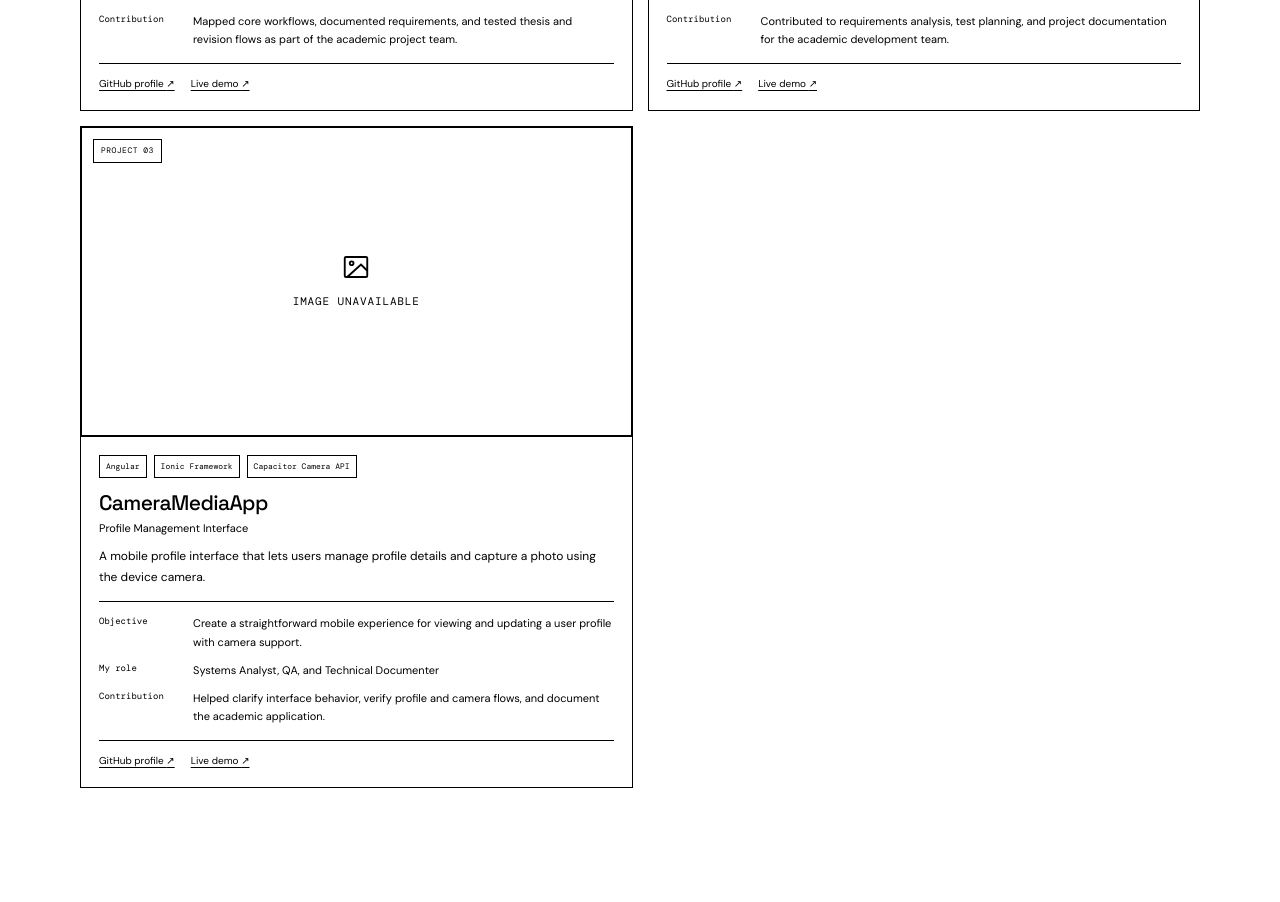
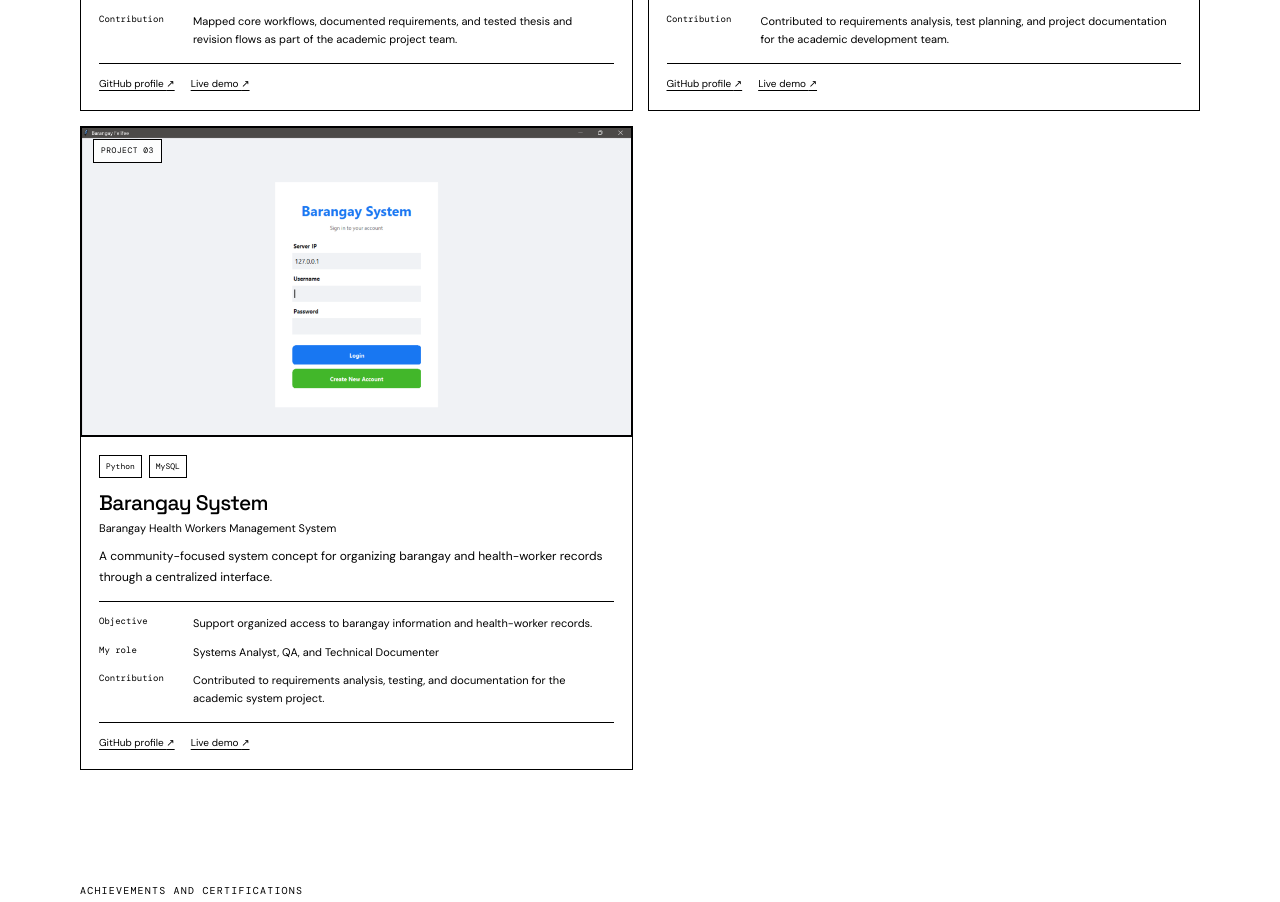
Before and after one commit to malvenn/felipe-portfolio, a React (Vite) app: page / in a window 1280 px wide. Shown: the part 3300-4202 px from the top of the page. Built offline with nearby package versions, Linux system fonts and the light colour scheme.

Commit message:
feat: implement ITWS06 personal portfolio rubrics

```diff
--- a/src/App.css
+++ b/src/App.css
@@ -125,9 +125,7 @@ button:focus-visible, a:focus-visible, input:focus-visible, textarea:focus-visib
 .project-card:hover { transform: translateY(-3px); background: #000; color: #fff; }
 .project-img-container { position: relative; display: grid; width: 100%; aspect-ratio: 16 / 9; min-height: 0; place-items: center; overflow: hidden; border-bottom: 1px solid #000; background: #fff; }
 .project-card:hover .project-img-container { border-bottom-color: #fff; }
-.project-img { position: absolute; inset: 0; display: block; width: 100%; height: 100%; object-fit: cover; object-position: top; }
-.project-img-fallback { display: flex; width: 100%; height: 100%; min-height: 150px; flex-direction: column; align-items: center; justify-content: center; gap: 10px; padding: 35px 20px; border: 1px solid #000; aspect-ratio: 16 / 9; background: #fff; color: #000; font-family: var(--mono); font-size: 11px; letter-spacing: .08em; text-align: center; text-transform: uppercase; }
-.project-img-fallback svg { width: 30px; height: 30px; }
+.project-img { position: absolute; inset: 0; object-position: top; }
 .visual-label { position: absolute; top: 12px; left: 12px; z-index: 2; padding: 4px 7px; border: 1px solid #000; border-radius: 0; background: rgba(255,255,255,.82); color: #000; font-family: var(--mono); font-size: 8px; letter-spacing: .06em; backdrop-filter: blur(10px); }
 .project-info { display: flex; flex: 1; flex-direction: column; padding: 18px; }
 .project-stack { margin-bottom: 11px; }
@@ -216,7 +214,6 @@ button:focus-visible, a:focus-visible, input:focus-visible, textarea:focus-visib
   .experience-type { grid-column: 2; justify-self: start; }
   .experience-card h3 { font-size: 16px; }
   .projects-grid { grid-template-columns: 1fr; gap: 12px; }
-  .project-img-fallback { min-height: 0; }
   .project-info { padding: 16px; }
   .project-card h3 { font-size: 20px; }
   .certs-grid { grid-template-columns: 1fr; gap: 9px; }
--- a/src/App.jsx
+++ b/src/App.jsx
@@ -25,7 +25,7 @@ export default function App() {
       role: "Systems Analyst, QA, and Technical Documenter",
       impact: "Mapped core workflows, documented requirements, and tested thesis and revision flows as part of the academic project team.",
       image: "/trackademiass.png",
-      visualLabel: "TrackAdemia project preview",
+      imageAlt: "TrackAdemia application screenshot",
       repository: "https://github.com/felipeplado21-jpg",
       liveSite: "#contact",
     },
@@ -38,20 +38,21 @@ export default function App() {
       objective: "Keep inventory data structured and make item information easier to record, find, and maintain.",
       role: "Systems Analyst, QA, and Technical Documenter",
       impact: "Contributed to requirements analysis, test planning, and project documentation for the academic development team.",
-      visualLabel: "Inventory Management System screenshot placeholder",
+      imageAlt: "Inventory Management System screenshot",
       repository: "https://github.com/felipeplado21-jpg",
       liveSite: "#contact",
     },
     {
       id: 3,
-      title: "CameraMediaApp",
-      subtitle: "Profile Management Interface",
-      stack: ["Angular", "Ionic Framework", "Capacitor Camera API"],
-      description: "A mobile profile interface that lets users manage profile details and capture a photo using the device camera.",
-      objective: "Create a straightforward mobile experience for viewing and updating a user profile with camera support.",
+      title: "Barangay System",
+      subtitle: "Barangay Health Workers Management System",
+      stack: ["Python", "MySQL"],
+      description: "A community-focused system concept for organizing barangay and health-worker records through a centralized interface.",
+      objective: "Support organized access to barangay information and health-worker records.",
       role: "Systems Analyst, QA, and Technical Documenter",
-      impact: "Helped clarify interface behavior, verify profile and camera flows, and document the academic application.",
-      visualLabel: "CameraMediaApp mobile screenshot placeholder",
+      impact: "Contributed to requirements analysis, testing, and documentation for the academic system project.",
+      image: "/brgy.jpg.png",
+      imageAlt: "Barangay System",
       repository: "https://github.com/felipeplado21-jpg",
       liveSite: "#contact",
     }
--- a/src/components/Projects.jsx
+++ b/src/components/Projects.jsx
@@ -1,9 +1,6 @@
-import { useState } from "react";
 import { motion, useReducedMotion } from "framer-motion";
 
 function ProjectCard({ project, reduceMotion }) {
-  const [imageFailed, setImageFailed] = useState(false);
-
   return (
     <motion.article
       className="project-card border border-black bg-white text-black"
@@ -13,23 +10,13 @@ function ProjectCard({ project, reduceMotion }) {
       transition={{ duration: 0.35, ease: "easeOut" }}
     >
       <div className="project-img-container">
-        {project.image && !imageFailed ? (
+        {project.image ? (
           <img
             src={project.image}
-            alt={`${project.title} application screenshot`}
-            className="project-img"
-            onError={() => setImageFailed(true)}
+            alt={project.imageAlt}
+            className="w-full h-full object-cover block border border-black project-img"
           />
-        ) : (
-          <div className="project-img-fallback" role="img" aria-label={`${project.title} screenshot unavailable`}>
-            <svg viewBox="0 0 24 24" fill="none" stroke="currentColor" strokeWidth="1.5" aria-hidden="true">
-              <rect x="3" y="4" width="18" height="16" rx="1" />
-              <circle cx="8.5" cy="9" r="1.5" />
-              <path d="m21 15-5-5L5 20" />
-            </svg>
-            <span>Image Unavailable</span>
-          </div>
-        )}
+        ) : null}
         <span className="visual-label">PROJECT 0{project.id}</span>
       </div>
       <div className="project-info">
```
